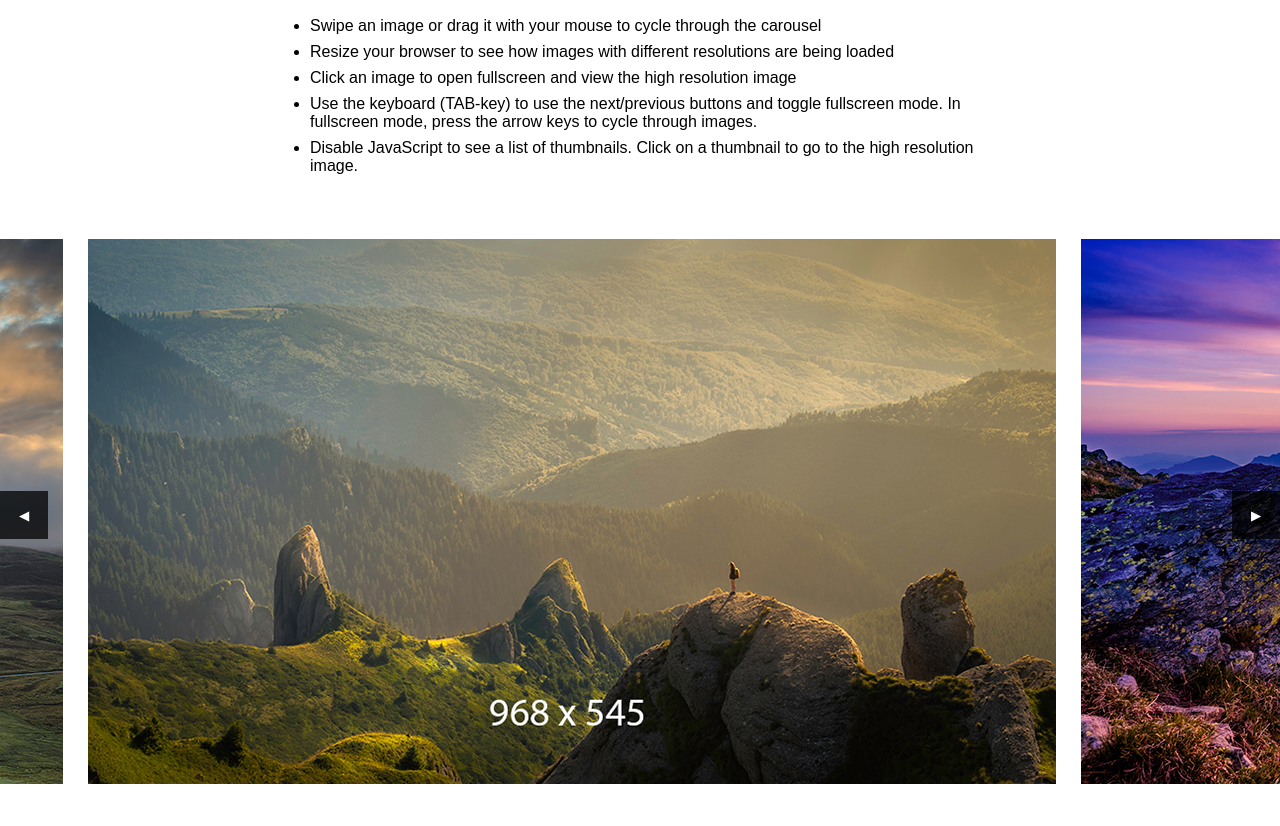
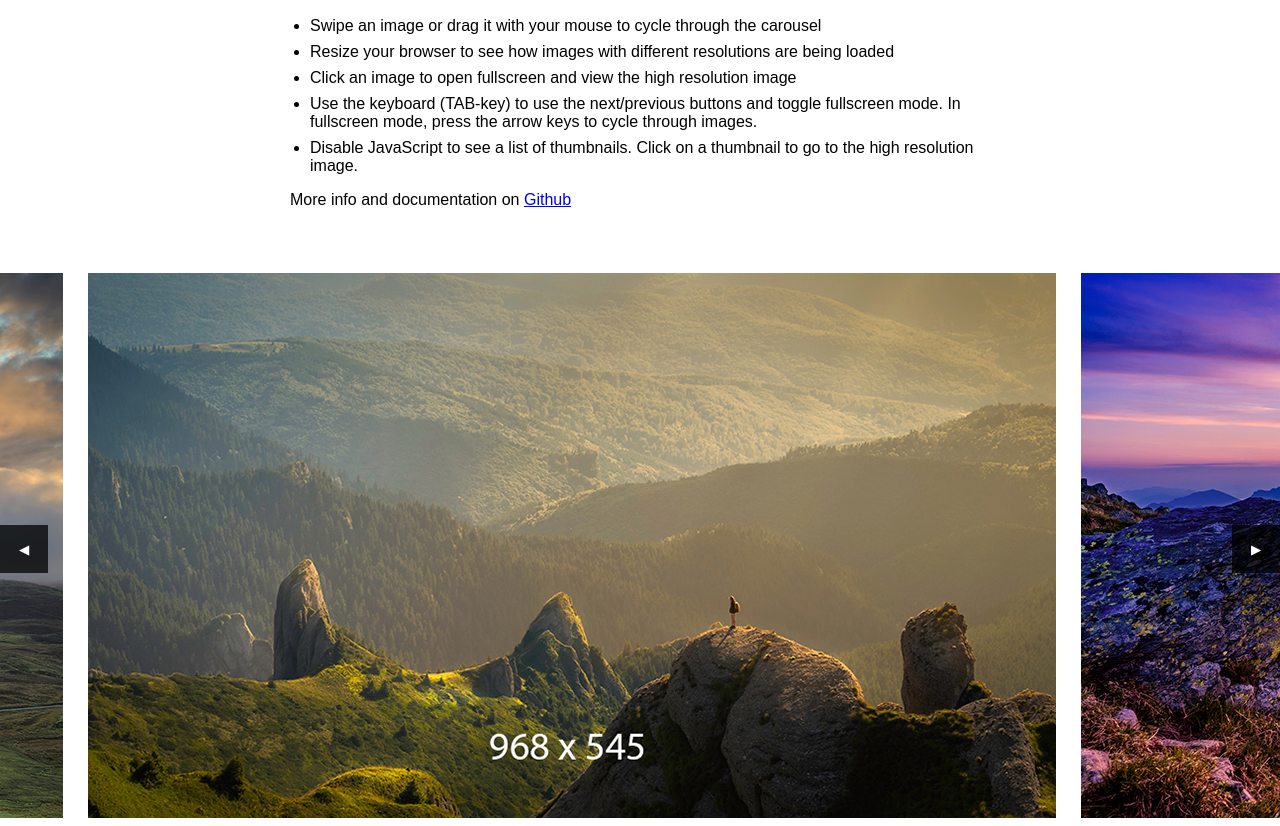
Before and after one commit to reinoute/progressive-carousel, a website: page index.html in a window 1280 px wide. Shown: the part 99-925 px from the top of the page. Before the commit the page ends 891 px from the top, so only its background shows below. Drawn offline with Linux system fonts and the light colour scheme.

Commit message:
demo: add link to github

```diff
--- a/index.html
+++ b/index.html
@@ -36,6 +36,7 @@
         <li>Use the keyboard (TAB-key) to use the next/previous buttons and toggle fullscreen mode. In fullscreen mode, press the arrow keys to cycle through images.</li>
         <li>Disable JavaScript to see a list of thumbnails. Click on a thumbnail to go to the high resolution image.</li>
     </ul>
+    <p>More info and documentation on <a href="https://github.com/reinoute/progressive-carousel">Github</a></p>
 </section>
 <div class="carousel" data-carousel>
     <button class="carousel-close" data-carousel-close>CLOSE</button>
```
